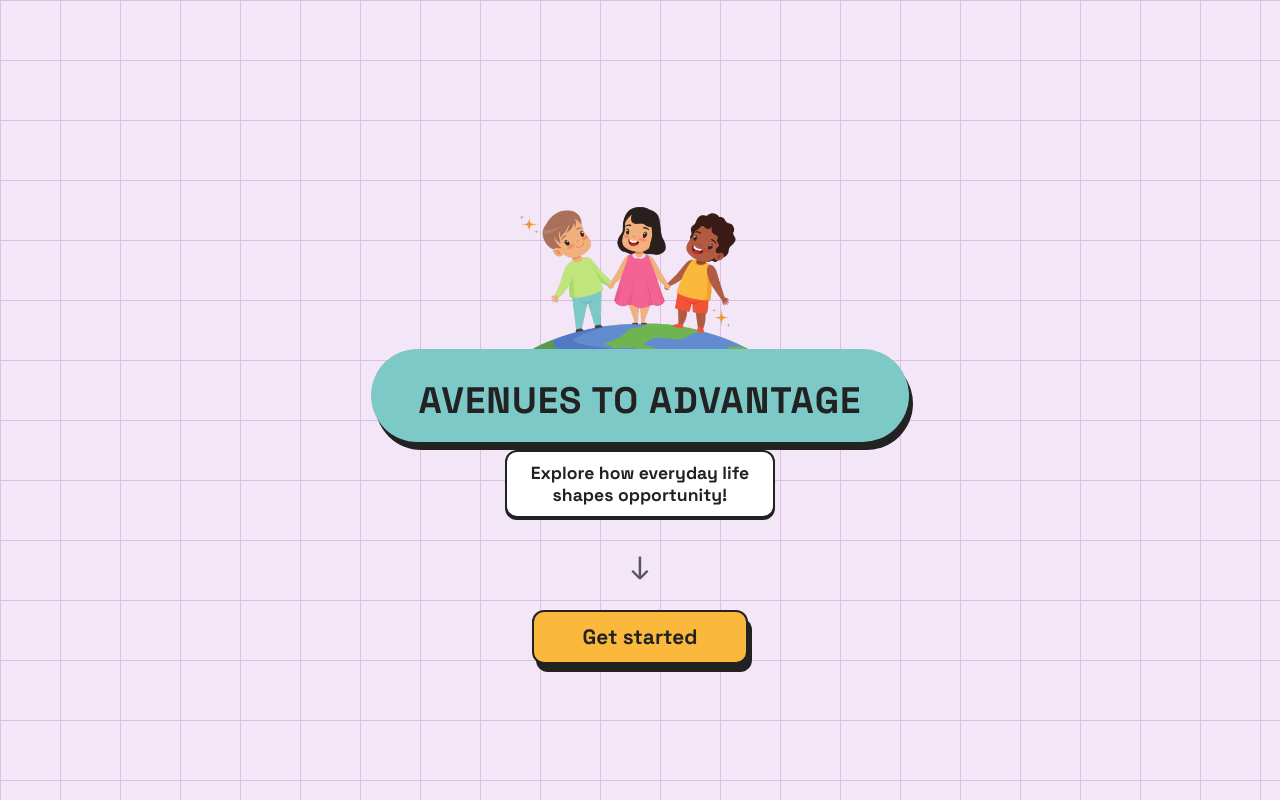
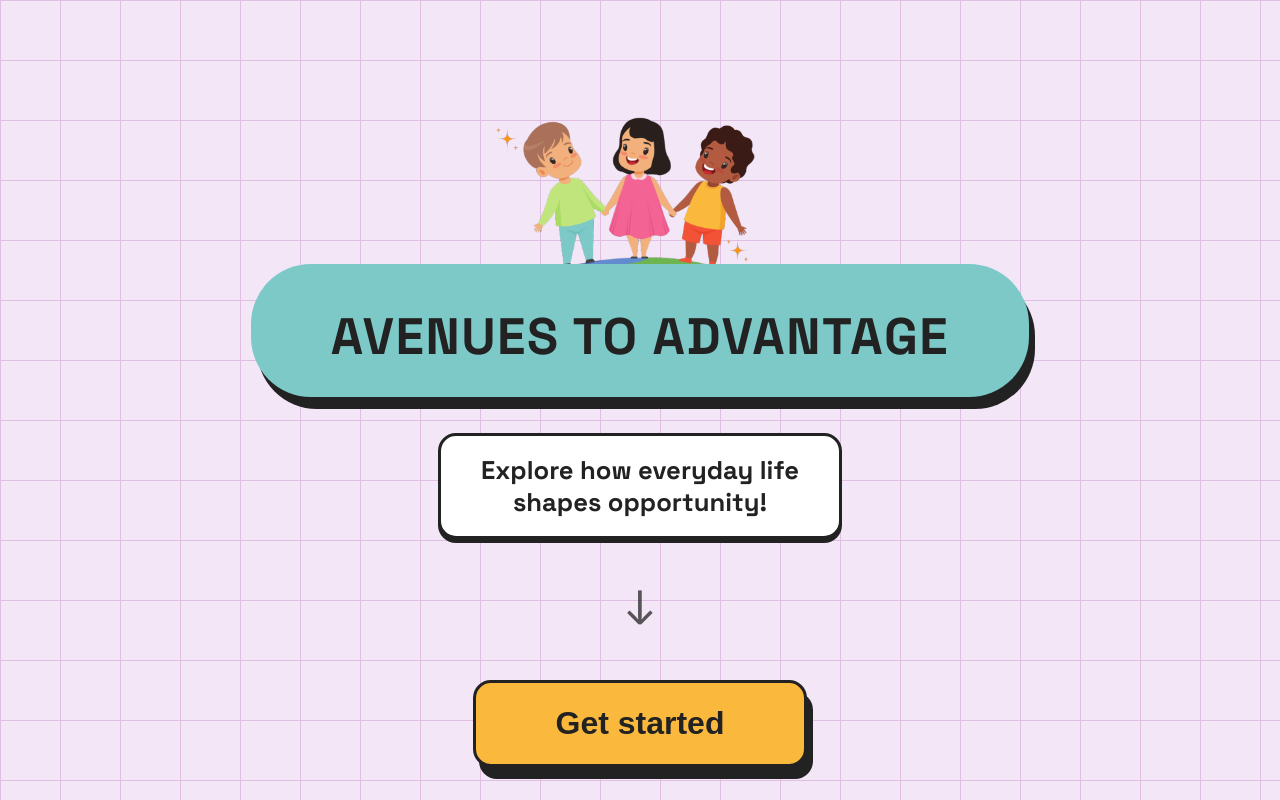
Before and after one commit to nsinghhh03/avenues-to-advantage, a Next.js app: page / in a window 1280 px wide. Built offline with nearby package versions, Linux system fonts and the light colour scheme.

Commit message:
Initial Commit

```diff
--- a/src/app/welcome.module.css
+++ b/src/app/welcome.module.css
@@ -31,7 +31,7 @@
 
 .globeImageWrapper {
   position: relative;
-    width: 500px;           /* Try 480px, 500px, or 520px for best fit */
+  width: 600px;           /* Increased from 500px */
   max-width: 98vw;
   aspect-ratio: 1.7/1;
   margin: 0 auto;
@@ -40,8 +40,6 @@
   z-index: 1;
 }
 
-
-
 .globeImage {
   object-fit: contain;
   object-position: bottom;
@@ -49,57 +47,55 @@
 
 .bubble {
   background: #7cc9c8;
-    border-radius: 50px;
-    padding: 28px 48px 18px 48px;
-    box-shadow: 4px 8px 0 #222;
+  border-radius: 60px; /* Increased from 50px */
+  padding: 40px 80px 28px 80px; /* Increased padding */
+  box-shadow: 6px 12px 0 #222; /* Increased shadow */
   display: flex;
   align-items: center;
   justify-content: center;
-    margin-top: -100px;      /* Large negative margin for strong overlap */
+  margin-top: -140px; /* Increased negative margin for overlap */
   z-index: 2;
   position: relative;
 }
 
 .title {
-  font-family: 'Space Grotesk', Arial, sans-serif;
-  font-size: 2.3rem;
+  font-size: 3.2rem; /* Increased from 2.3rem */
   font-weight: 700;
   color: #222;
-  letter-spacing: 1px;
+  letter-spacing: 1.5px;
   text-align: center;
 }
 
 .subtitleBox {
   background: #fff;
-  border-radius: 12px;
-  box-shadow: 0 2px 0 #222;
-  padding: 10px 24px;
-  border: 2px solid #222;
+  border-radius: 18px; /* Increased from 12px */
+  box-shadow: 0 4px 0 #222; /* Increased shadow */
+  padding: 18px 40px; /* Increased padding */
+  border: 3px solid #222; /* Increased border */
   display: flex;
   align-items: center;
   justify-content: center;
-  margin-top: -10px;
+  margin-top: 18px;
 }
 
 .subtitle {
-  font-family: 'Space Grotesk', Arial, sans-serif;
-  font-size: 1.1rem;
+  font-size: 1.6rem; /* Increased from 1.1rem */
   color: #222;
-  font-weight: 600;
+  font-weight: 700;
   text-align: center;
   margin: 0;
 }
 
 .arrowContainer {
-  margin: 0.5rem 0 0.5rem 0;
+  margin: 1.2rem 0 1.2rem 0; /* Increased margin */
   display: flex;
   justify-content: center;
   align-items: center;
-  height: 32px;
+  height: 48px; /* Increased height */
 }
 
 .downArrow {
-  font-size: 2rem;
+  font-size: 3rem; /* Increased from 2rem */
   color: #222;
   animation: arrowPulse 1.2s infinite;
   display: inline-block;
@@ -114,22 +110,21 @@
 .startButton {
   background: #FAB93C;
   color: #222;
-  font-family: 'Space Grotesk', Arial, sans-serif;
-  font-size: 1.3rem;
+  font-size: 2rem; /* Increased from 1.3rem */
   font-weight: 700;
-  border: 2px solid #222;
-  border-radius: 12px;
-  padding: 12px 48px;
-  margin-top: 0.5rem;
-  box-shadow: 4px 8px 0 #222;
+  border: 3px solid #222; /* Increased border */
+  border-radius: 18px; /* Increased from 12px */
+  padding: 22px 80px; /* Increased padding */
+  margin-top: 1.2rem;
+  box-shadow: 6px 12px 0 #222; /* Increased shadow */
   cursor: pointer;
   transition: transform 0.1s, box-shadow 0.1s;
   text-align: center;
 }
 
 .startButton:hover {
-  transform: translateY(2px);
-  box-shadow: 2px 4px 0 #222;
+  transform: translateY(4px);
+  box-shadow: 3px 6px 0 #222;
 }
 
 @media (max-width: 600px) {
```
Lines whose indentation alone changed are shown as unchanged.
